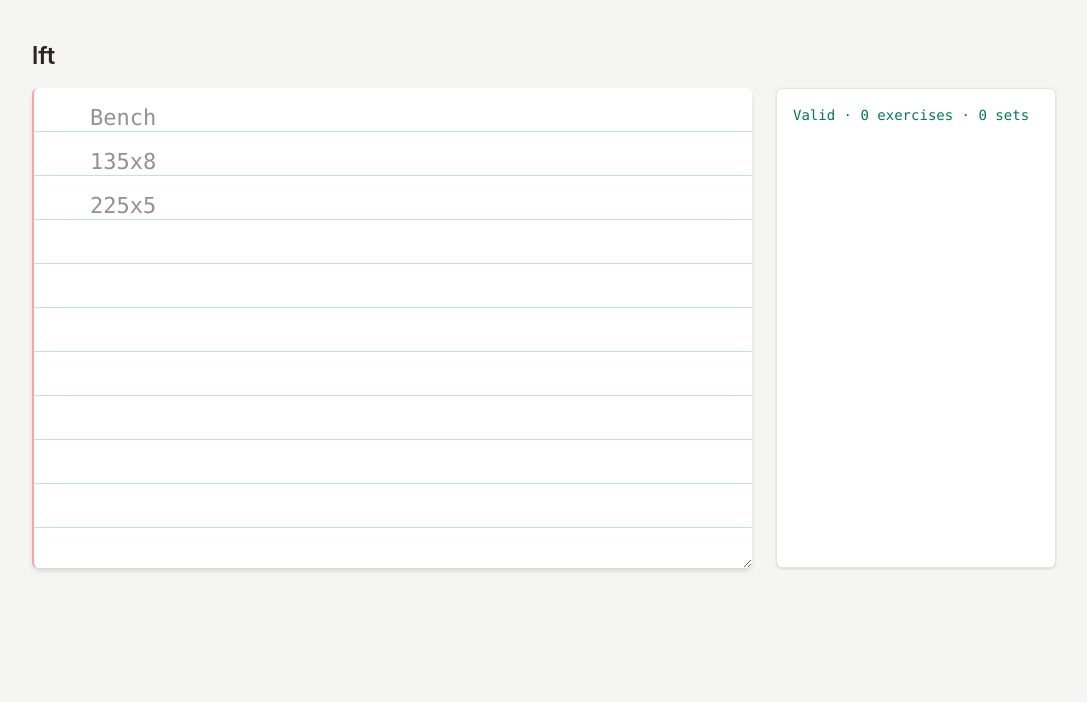
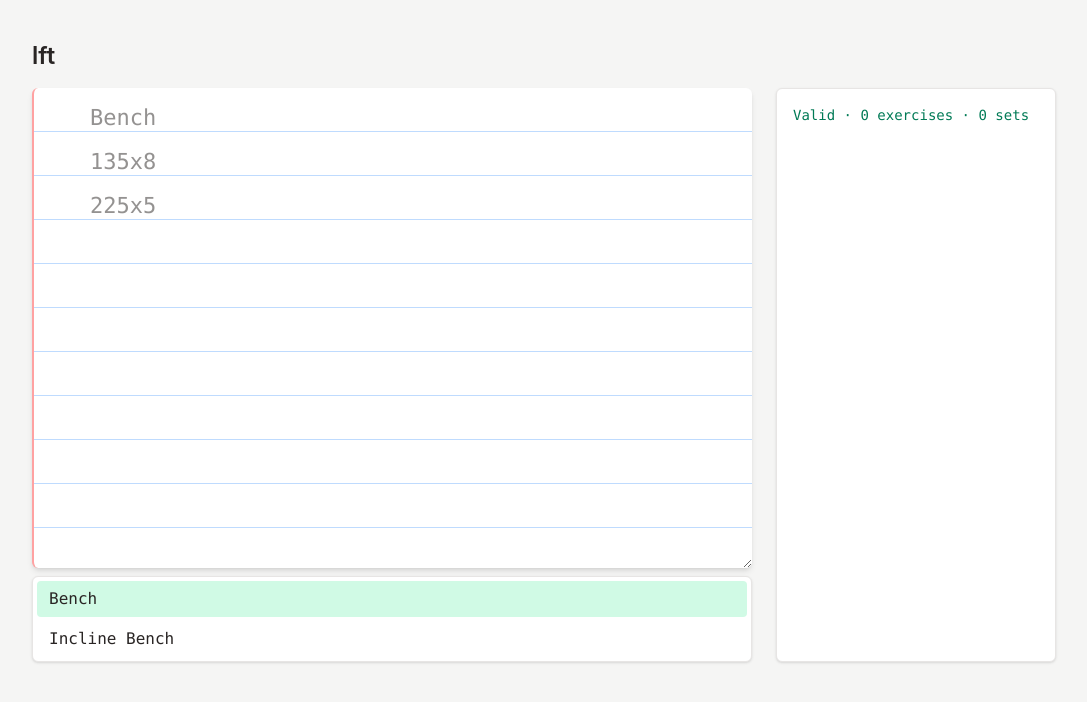
Before and after one commit to sheldonkwok/lft, a React (Vite) app: page / in a window 1280 px wide. Shown: the top 702 px of the page, without its empty margins (96-1183 px from the left). Built offline with nearby package versions, Linux system fonts and the light colour scheme.

Commit message:
feat: Autocomplete

```diff
--- a/src/App.tsx
+++ b/src/App.tsx
@@ -1,12 +1,75 @@
-import { useMemo, useState } from "react";
+import { useEffect, useMemo, useRef, useState } from "react";
 import { EXERCISES } from "./exercises";
 import { parseWorkout } from "./parser";
+import { getSuggestionContext } from "./suggest";
 
 function App() {
 	const [text, setText] = useState("");
+	const [caret, setCaret] = useState(0);
+	const [highlight, setHighlight] = useState(0);
+	const [dismissed, setDismissed] = useState(false);
+	const textareaRef = useRef<HTMLTextAreaElement>(null);
+
 	const result = useMemo(() => parseWorkout(text, EXERCISES), [text]);
 	const valid = result.errors.length === 0;
 	const totalSets = result.exercises.reduce((n, e) => n + e.sets.length, 0);
+
+	const suggestions = useMemo(
+		() => getSuggestionContext(text, caret, EXERCISES),
+		[text, caret],
+	);
+	const showSuggestions = suggestions.active && !dismissed;
+
+	useEffect(() => {
+		if (highlight >= suggestions.candidates.length) setHighlight(0);
+	}, [highlight, suggestions.candidates.length]);
+
+	function syncCaret() {
+		const el = textareaRef.current;
+		if (el) setCaret(el.selectionStart);
+		setDismissed(false);
+	}
+
+	function accept(index: number) {
+		const choice = suggestions.candidates[index];
+		if (!choice) return;
+		const after = text.slice(suggestions.lineEnd);
+		const insert =
+			after.startsWith("\n") ? choice.name : `${choice.name}\n`;
+		const next = text.slice(0, suggestions.lineStart) + insert + after;
+		const newCaret = suggestions.lineStart + insert.length + (after.startsWith("\n") ? 1 : 0);
+		setText(next);
+		setHighlight(0);
+		requestAnimationFrame(() => {
+			const el = textareaRef.current;
+			if (el) {
+				el.focus();
+				el.setSelectionRange(newCaret, newCaret);
+				setCaret(newCaret);
+			}
+		});
+	}
+
+	function onKeyDown(e: React.KeyboardEvent<HTMLTextAreaElement>) {
+		if (!showSuggestions) return;
+		if (e.key === "ArrowDown") {
+			e.preventDefault();
+			setHighlight((h) => (h + 1) % suggestions.candidates.length);
+		} else if (e.key === "ArrowUp") {
+			e.preventDefault();
+			setHighlight(
+				(h) =>
+					(h - 1 + suggestions.candidates.length) %
+					suggestions.candidates.length,
+			);
+		} else if (e.key === "Tab" || e.key === "Enter") {
+			e.preventDefault();
+			accept(highlight);
+		} else if (e.key === "Escape") {
+			e.preventDefault();
+			setDismissed(true);
+		}
+	}
 
 	return (
 		<main className="min-h-screen bg-stone-100 px-5 py-10">
@@ -15,16 +78,51 @@ function App() {
 					<h1 className="mb-4 font-sans text-2xl font-semibold text-stone-800">
 						lft
 					</h1>
+					<div className="relative">
 						<textarea
+							ref={textareaRef}
 							data-testid="workout-input"
 							value={text}
-						onChange={(e) => setText(e.target.value)}
+							onChange={(e) => {
+								setText(e.target.value);
+								setCaret(e.target.selectionStart);
+								setDismissed(false);
+							}}
+							onSelect={syncCaret}
+							onKeyUp={syncCaret}
+							onClick={syncCaret}
+							onKeyDown={onKeyDown}
 							placeholder="Bench&#10;135x8&#10;225x5"
 							spellCheck={false}
 							autoCapitalize="off"
 							autoCorrect="off"
 							className="block min-h-[480px] w-full resize-y rounded-md border-l-2 border-red-300 bg-white py-2 pr-5 pl-14 font-mono text-[22px] leading-[44px] text-stone-800 shadow-md outline-none focus:ring-2 focus:ring-blue-400 bg-[linear-gradient(to_bottom,transparent_0,transparent_43px,#bfdbfe_43px,#bfdbfe_44px)] [background-size:100%_44px] [background-attachment:local]"
 						/>
+						{showSuggestions && (
+							<ul
+								data-testid="suggestions"
+								className="mt-2 flex flex-col gap-1 rounded-md border border-stone-200 bg-white p-1 font-mono text-base shadow-sm"
+							>
+								{suggestions.candidates.map((c, i) => (
+									<li key={c.name}>
+										<button
+											type="button"
+											data-testid="suggestion-item"
+											onMouseDown={(e) => {
+												e.preventDefault();
+												accept(i);
+											}}
+											className={`block w-full rounded px-3 py-1.5 text-left text-stone-800 hover:bg-stone-100 ${
+												i === highlight ? "bg-emerald-100" : ""
+											}`}
+										>
+											{c.name}
+										</button>
+									</li>
+								))}
+							</ul>
+						)}
+					</div>
 				</div>
 				<aside className="rounded-md border border-stone-200 bg-white p-4 font-mono text-sm shadow-sm md:mt-12">
 					{valid ? (
--- /dev/null
+++ b/src/suggest.ts
@@ -0,0 +1,68 @@
+import type { Exercise } from "./exercises";
+
+const SET_RE = /^\d+x\d+$/;
+
+export type SuggestionContext = {
+	active: boolean;
+	lineStart: number;
+	lineEnd: number;
+	query: string;
+	candidates: Exercise[];
+};
+
+export function getSuggestionContext(
+	text: string,
+	caret: number,
+	known: Exercise[],
+): SuggestionContext {
+	const lines = text.split("\n");
+	let offset = 0;
+	let lineIndex = 0;
+	for (let i = 0; i < lines.length; i++) {
+		const end = offset + lines[i].length;
+		if (caret <= end) {
+			lineIndex = i;
+			break;
+		}
+		offset = end + 1;
+		lineIndex = i + 1;
+	}
+	const lineStart = offset;
+	const lineText = lines[lineIndex] ?? "";
+	const lineEnd = lineStart + lineText.length;
+	const trimmed = lineText.trim();
+
+	const empty: SuggestionContext = {
+		active: false,
+		lineStart,
+		lineEnd,
+		query: trimmed,
+		candidates: [],
+	};
+
+	if (SET_RE.test(trimmed)) return empty;
+
+	const prev = lineIndex > 0 ? lines[lineIndex - 1].trim() : "";
+	const isSlot = lineIndex === 0 || prev === "";
+	if (!isSlot) return empty;
+
+	const used = new Set<string>();
+	const byLower = new Map(known.map((e) => [e.name.toLowerCase(), e]));
+	for (let i = 0; i < lineIndex; i++) {
+		const hit = byLower.get(lines[i].trim().toLowerCase());
+		if (hit) used.add(hit.name);
+	}
+
+	const q = trimmed.toLowerCase();
+	const candidates = known.filter(
+		(e) => !used.has(e.name) && e.name.toLowerCase().startsWith(q),
+	);
+
+	return {
+		active: candidates.length > 0,
+		lineStart,
+		lineEnd,
+		query: trimmed,
+		candidates,
+	};
+}
```
Also changed, not shown: 1 other file (tests, documents, lock files or other folders). Lines whose indentation alone changed are shown as unchanged.
